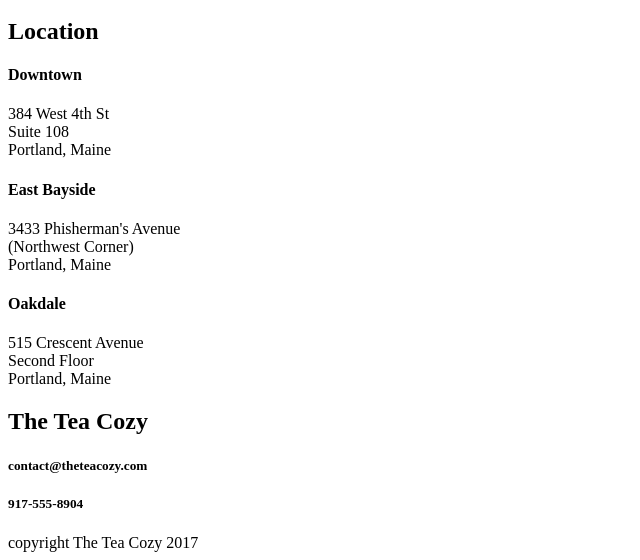
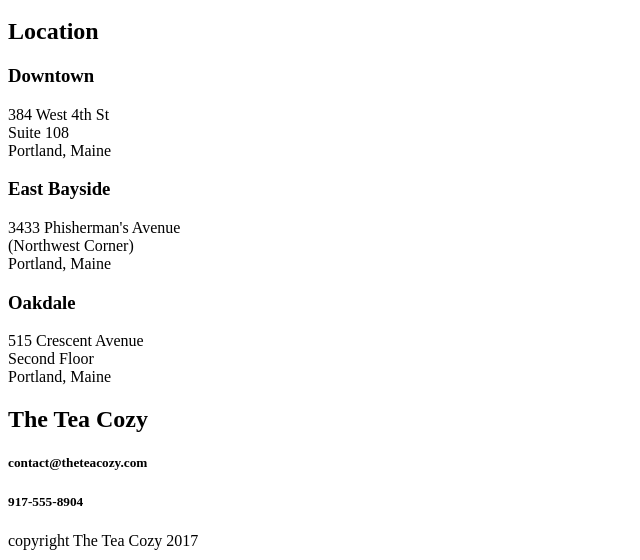
Before and after one commit to laurennagy/tea-cozy, a plain HTML site: page index.html in a window 1280 px wide. Shown: the part 5023-5583 px from the top of the page, without its empty margins (0-640 px from the left). Drawn offline with Linux system fonts and the light colour scheme.

Commit message:
Change location headers to h3s

```diff
--- a/index.html
+++ b/index.html
@@ -56,19 +56,19 @@
       <div class="container">
         <h2>Location</h2>
         <div class="column">
-          <h4>Downtown</h4>
+          <h3>Downtown</h3>
           <span class="address">384 West 4th St<br />
           Suite 108<br />
           Portland, Maine</span>
         </div>
         <div class="column">
-          <h4>East Bayside</h4>
+          <h3>East Bayside</h3>
           <span class="address">3433 Phisherman's Avenue<br />
             (Northwest Corner)<br />
           Portland, Maine</span>
         </div>
         <div class="column">
-          <h4>Oakdale</h4>
+          <h3>Oakdale</h3>
           <span class="address">515 Crescent Avenue<br>
             Second Floor<br>
             Portland, Maine</span>
```
